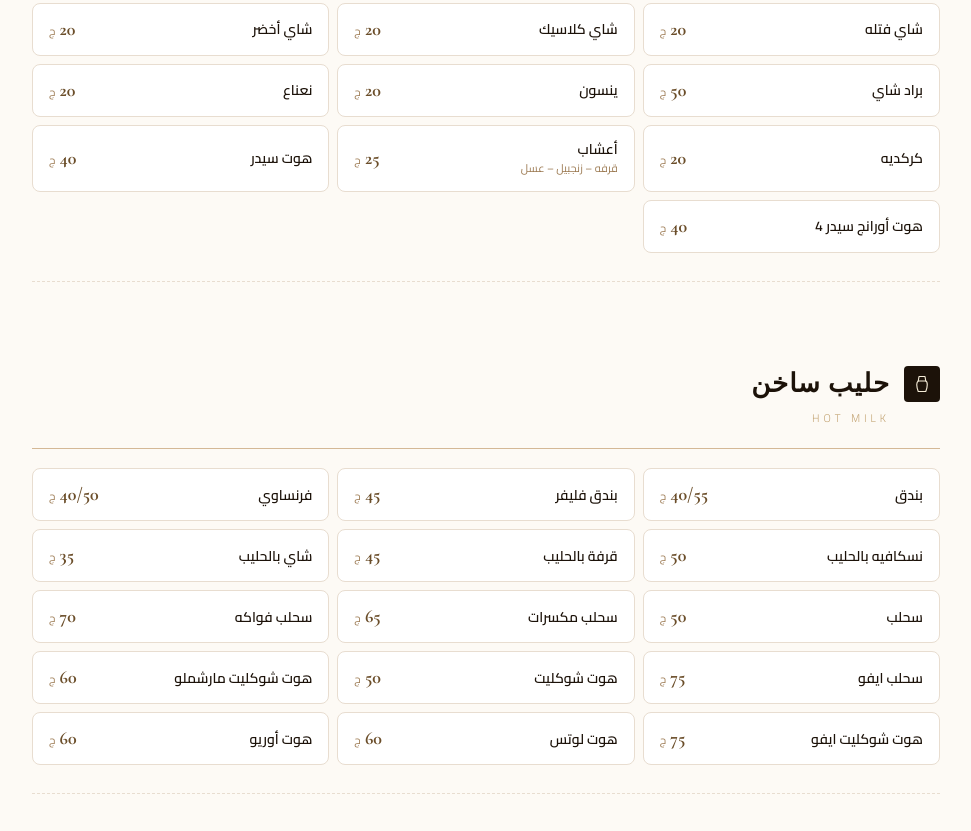
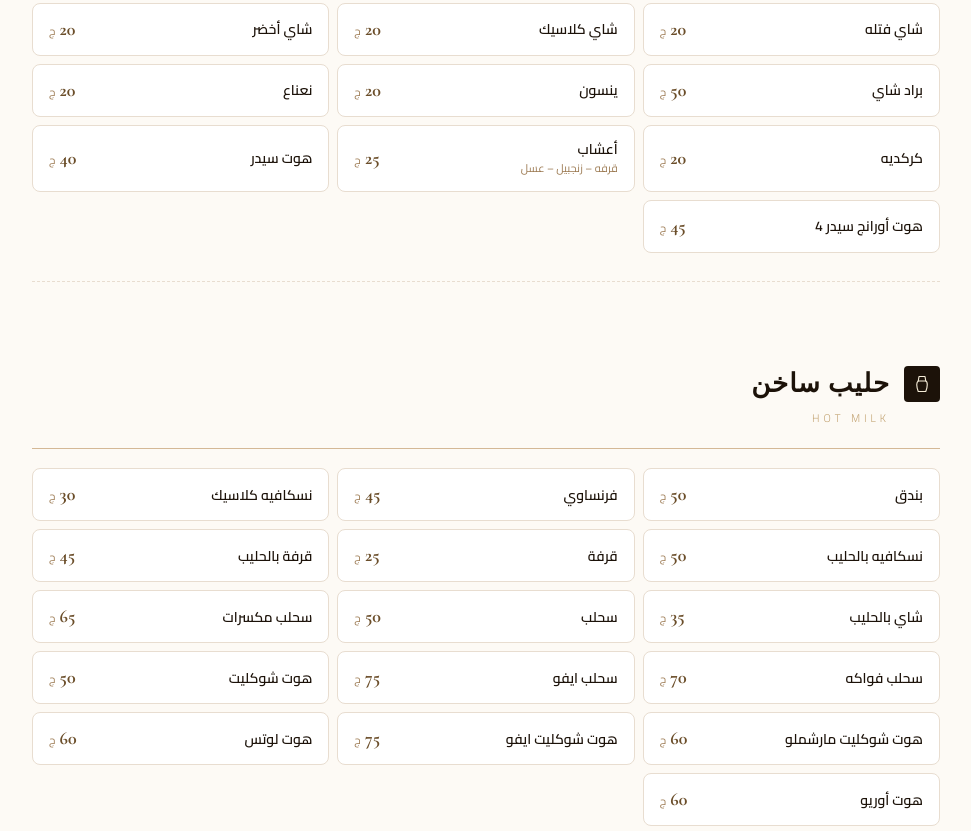
Before and after one commit to Mtwlii/EVO-Caffe-Menu, a plain HTML site: page index.html in a window 1280 px wide. Shown: the part 1508-2339 px from the top of the page, without its empty margins (154-1125 px from the left). Drawn offline with nearby package versions, Linux system fonts and the light colour scheme.

Commit message:
Lasssssssst

```diff
--- a/index.html
+++ b/index.html
@@ -411,7 +411,7 @@
           <div class="card-left">
             <div class="card-name">هوت أورانج سيدر 4</div>
           </div>
-          <div class="card-price">40 <small>ج</small></div>
+          <div class="card-price">45 <small>ج</small></div>
         </div>
       </div>
     </div>
@@ -435,25 +435,32 @@
           <div class="card-left">
             <div class="card-name">بندق</div>
           </div>
-          <div class="card-price">40/55 <small>ج</small></div>
-        </div>
-        <div class="card">
-          <div class="card-left">
-            <div class="card-name">بندق فليفر</div>
+          <div class="card-price">50 <small>ج</small></div>
+        </div>
+
+        <div class="card">
+          <div class="card-left">
+            <div class="card-name">فرنساوي</div>
           </div>
           <div class="card-price">45 <small>ج</small></div>
         </div>
         <div class="card">
           <div class="card-left">
-            <div class="card-name">فرنساوي</div>
-          </div>
-          <div class="card-price">40/50 <small>ج</small></div>
+            <div class="card-name">نسكافيه كلاسيك </div>
+          </div>
+          <div class="card-price">30 <small>ج</small></div>
         </div>
         <div class="card">
           <div class="card-left">
             <div class="card-name">نسكافيه بالحليب</div>
           </div>
           <div class="card-price">50 <small>ج</small></div>
+        </div>
+        <div class="card">
+          <div class="card-left">
+            <div class="card-name">قرفة </div>
+          </div>
+          <div class="card-price">25 <small>ج</small></div>
         </div>
         <div class="card">
           <div class="card-left">
@@ -877,7 +884,7 @@
             <path d="M15.44 2.75c-4.37 6.03-6.02 9.42-8.03 17.72" />
           </svg>
         </div>
-        <div class="cat-name">ميكس سودا</div>
+        <div class="cat-name">ميكس صودا</div>
       </div>
       <div class="cat-en">MIX SODA</div>
       <div class="cat-rule"></div>
@@ -987,7 +994,7 @@
             <line x1="12" y1="18" x2="12" y2="21" />
           </svg>
         </div>
-        <div class="cat-name">سموثي</div>
+        <div class="cat-name">سموزي</div>
       </div>
       <div class="cat-en">SMOOTHIE</div>
       <div class="cat-rule"></div>
@@ -1117,7 +1124,7 @@
           <div class="card-left">
             <div class="card-name">شوكليت</div>
           </div>
-          <div class="card-price">75 <small>ج</small></div>
+          <div class="card-price">70 <small>ج</small></div>
         </div>
         <div class="card">
           <div class="card-left">
```
